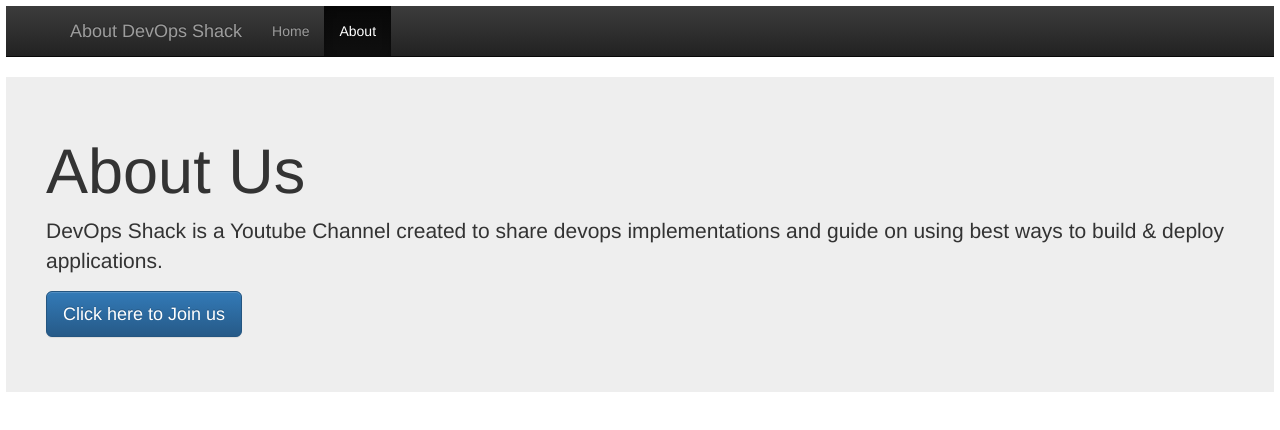
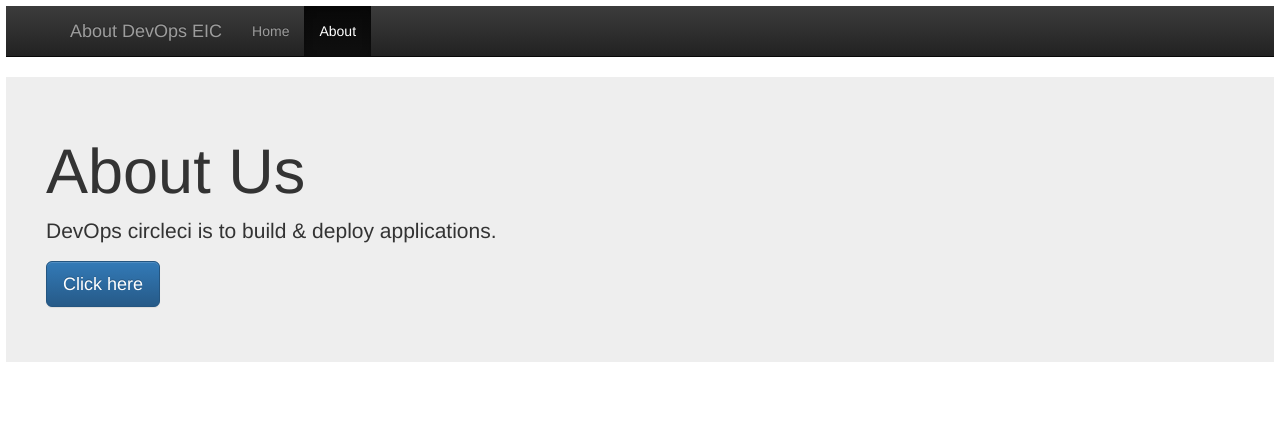
Before and after one commit to roshnipatel6267/circle_demo, a website: page about.html in a window 1280 px wide. Drawn offline with nearby package versions, Linux system fonts and the light colour scheme.

Commit message:
added files

```diff
--- a/about.html
+++ b/about.html
@@ -10,7 +10,7 @@
     <div style="margin:6px;">
       <nav class="navbar navbar-inverse navbar-static-top">
     <div class="container">
-      <a class="navbar-brand" href="/"> About DevOps Shack </a>
+      <a class="navbar-brand" href="/"> About DevOps EIC </a>
       <ul class="nav navbar-nav">
         <li>
           <a href="/">Home</a>
@@ -23,8 +23,8 @@
   </nav>
       <div class="jumbotron"  style="padding:40px;">
         <h1>About Us</h1>
-        <strong><p> DevOps Shack is a Youtube Channel created to share devops implementations and guide on using best ways to build & deploy applications.</p></strong>
-        <p><a class="btn btn-primary btn-lg" href="#" role="button">Click here to Join us</a></p>
+        <strong><p> DevOps circleci is to build & deploy applications.</p></strong>
+        <p><a class="btn btn-primary btn-lg" href="#" role="button">Click here </a></p>
       </div>
     </div>
   </body>
```
Also changed, not shown: index.html (+3 -3 lines), .circleci/config.yml.
